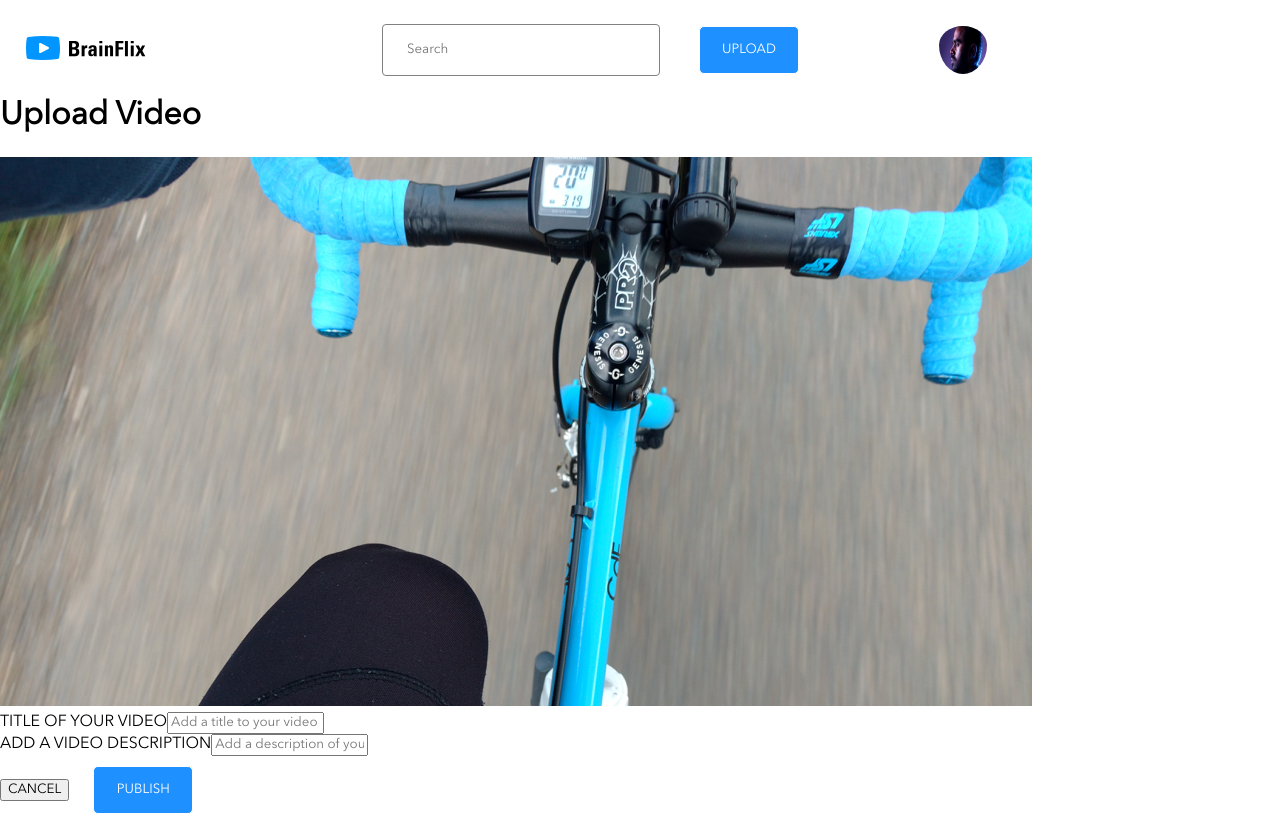
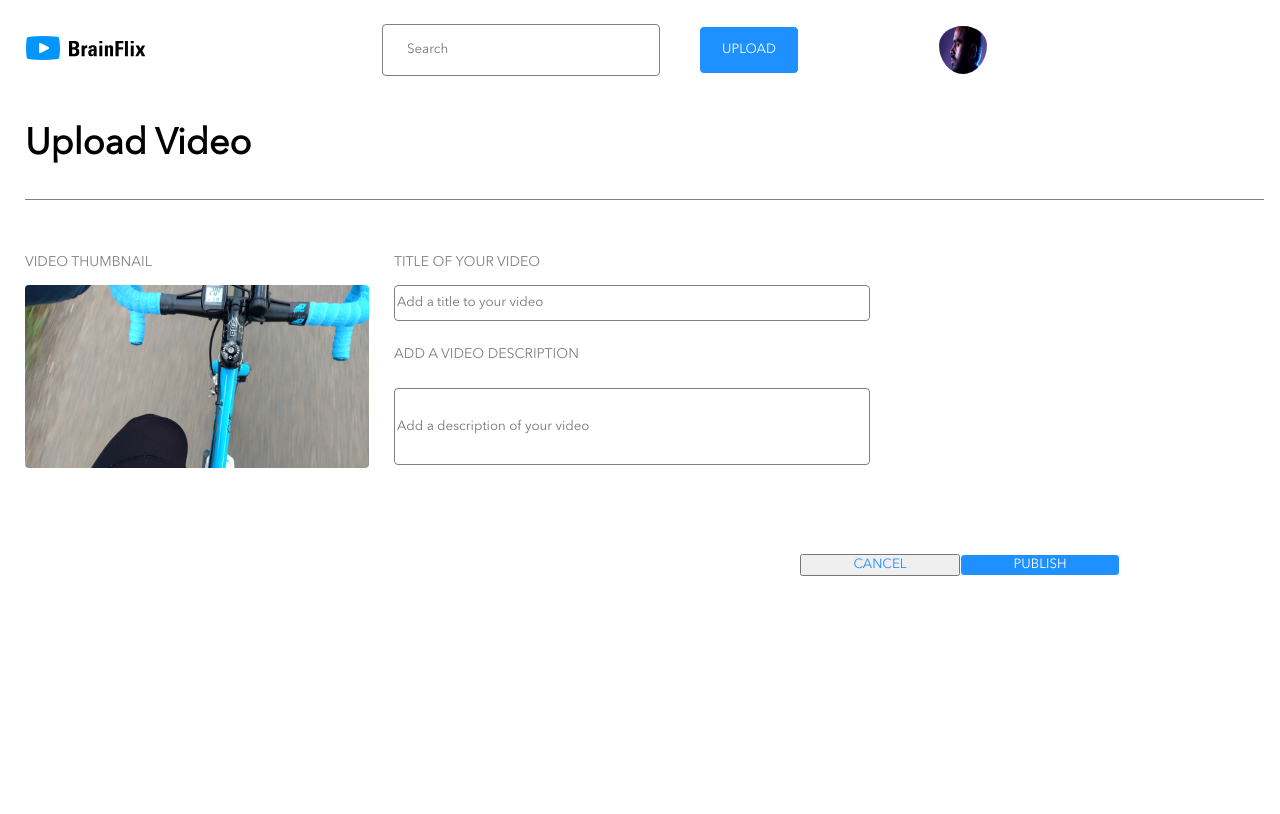
Before and after one commit to husnuyalcin91/yalcin-oney-brainflix, a React (Create React App) app in the folder sprint-2/: page /upload in a window 1280 px wide. Built offline with nearby package versions, Linux system fonts and the light colour scheme.

Commit message:
completed upload page styling

```diff
--- a/sprint-2/src/pages/UploadPage/UploadPage.js
+++ b/sprint-2/src/pages/UploadPage/UploadPage.js
@@ -9,25 +9,32 @@ class UploadPage extends React.Component {
     render() {
 
         return (
-            <>
+            <div className='upload'>
                 <Header />
-            <h1>Upload Video</h1>
-            <form>
-                <img src={Image} alt="placeholder"/>
+                <h1 className='upload__title'>Upload Video</h1>
+                <form className='upload__form'>
+                    <div className='upload__desk-wrapper'>
                         <div>
-                    <label>TITLE OF YOUR VIDEO</label>
-                    <InputBar placeholder={`Add a title to your video`} />
+                            <p className='upload__image-desc'>VIDEO THUMBNAIL</p>
+                            <img className='upload__image' src={Image} alt="placeholder"/>
                         </div>
-                <div>
-                    <label>ADD A VIDEO DESCRIPTION</label>
-                    <InputBar placeholder={`Add a description of your video`} />
+                        <div className='upload__input-wrapper'>
+                            <div className='upload__video-title-container'>
+                                <p className='upload__video-title'>TITLE OF YOUR VIDEO</p>
+                                <InputBar className='upload__input-video-title' placeholder={`Add a title to your video`} />
                             </div>
-                <div>
-                <Button text='CANCEL'/>
-                <Button className='header__button' text='PUBLISH' />
+                            <div className='upload__video-desc-container'>
+                                <p className='upload__video-desc'>ADD A VIDEO DESCRIPTION</p>
+                                <InputBar className='upload__input-video-desc' placeholder={`Add a description of your video`} />
+                            </div>
+                        </div>
+                    </div>
+                    <div className='upload__button'>
+                        <Button className='upload__publish-button' text='PUBLISH' />
+                        <Button className='upload__cancel-button' text='CANCEL'/>
                     </div>
                 </form>
-            </>
+            </div>
         )
     }
 }
--- a/sprint-2/src/pages/UploadPage/UploadPage.scss
+++ b/sprint-2/src/pages/UploadPage/UploadPage.scss
@@ -1,13 +1,211 @@
 @import '../../styles/base.scss';
 
 .upload {
+
+   &__title {
+       @include mobile() {
+           margin-left: 16px;
+           font-size: $header-text-mobile;
+       }
+
+       @include tablet() {
+           border-bottom: 1px solid grey;
+           padding-bottom: 32px;
+           margin: 48px 16px 40px 16px;
+           font-size: $header-one-text-desk;
+       }
+
+       @include desktop() {
+            border-bottom: 1px solid grey;
+            padding-bottom: 32px;
+            margin: 48px 16px 40px 25px;
+            font-size: $header-one-text-desk;
+       }
+   }
+
+   &__desk-wrapper {
+       @include desktop() {
+           display: flex;
+       }
+   }
+
+   &__image-desc {
+       @include mobile() {
+           margin-left: 16px;
+           font-size: $paragraph-text-mobile;
+           color: grey;
+       }
+
+       @include tablet() {
+            margin-left: 16px;
+            font-size: $paragraph-text-desk;
+            color: grey;
+    }
+
+        @include desktop() {
+            margin-left: 25px;
+            font-size: $paragraph-text-desk;
+            color: grey;
+    }
+   }
+
+    &__image {
+        border-radius: 4px;
+        width: 344px;
+        height: 183px;
+
+        @include mobile() {
+            margin-left: 16px;
+            width: 288px;
+            height: 153px;
+        }
+
+        @include tablet() {
+            margin-left: 16px;
+        }
+
+        @include desktop() {
+            margin-left: 25px;
+        }
+    }
+
+    &__video-title {
+        @include mobile() {
+            margin-left: 16px;
+            font-size: $paragraph-text-mobile;
+            color: grey;
+        }
+
+        @include tablet() {
+            margin: 40px 0 0 16px;
+            font-size: $paragraph-text-desk;
+            color: grey;
+        }
+
+        @include desktop() {
+            margin-left: 25px;
+            font-size: $paragraph-text-desk;
+            color: grey;
+        }
+    }
+
+    &__input-video-title {
+        @include mobile() {
+            margin-left: 16px;
+            border: 1px solid grey;
+            border-radius: 4px;
+            width: 288px;
+            height: 32px;
+        }
+
+        @include tablet() {
+            margin-left: 16px;
+            border: 1px solid grey;
+            border-radius: 4px;
+            width: 90%;
+            height: 32px;
+        }
+
+        @include desktop() {
+            margin-left: 25px;
+            border: 1px solid grey;
+            border-radius: 4px;
+            width: 200%;
+            height: 32px;
+        }
+    }
+
+    &__video-desc {
+        @include mobile() {
+            margin-left: 16px;
+            font-size: $paragraph-text-mobile;
+            color: grey;
+        }
+
+        @include tablet() {
+            margin: 24px 0 0 16px;
+            font-size: $paragraph-text-desk;
+            color: grey;
+        }
+
+        @include desktop() {
+            margin: 25px;
+            font-size: $paragraph-text-desk;
+            color: grey;
+        }
+    }
+
+    &__input-video-desc {
+        @include mobile() {
+            margin-left: 16px;
+            border: 1px solid grey;
+            border-radius: 4px;
+            width: 288px;
+            height: 143px;
+        }
+
+        @include tablet() {
+            margin-left: 16px;
+            border: 1px solid grey;
+            border-radius: 4px;
+            width: 90%;
+            height: 143px;
+        }
+
+        @include desktop() {
+            margin-left: 25px;
+            border: 1px solid grey;
+            border-radius: 4px;
+            width: 200%;
+            height: 73px;
+        }
+    }
+
+    &__button {
+        @include mobile() {
+            display: flex;
+            flex-direction: column;
+            margin: 32px 0 0 16px;
+            width: 288px;
+        }
+
+        @include tablet() {
+            display: flex;
+            flex-direction: row-reverse;
+            margin: 80px 60px 0 0;
+        }
+
+        @include desktop() {
+            display: flex;
+            flex-direction: row-reverse;
+            margin: 80px 160px 0 0;
+        }
+    }
+
     &__publish-button {
-        @include mobile () {
-            margin-top: 8px;
-            background-color: #1E90FF;
-            color: white;
-            border: 1px solid;
-            border-radius: 5px;
+        background-color: #1E90FF;
+        color: white;
+        border: 1px solid;
+        border-radius: 4px;
+
+        @include tablet() {
+            width: 160px;
+        }
+
+        @include desktop() {
+            width: 160px;
+        }
+    }
+
+    &__cancel-button {
+        color: #1E90FF;
+
+        @include tablet() {
+            width: 160px;
+        }
+
+        @include desktop() {
+            width: 160px;
         }
     }
 }
```
Lines whose indentation alone changed are shown as unchanged.
